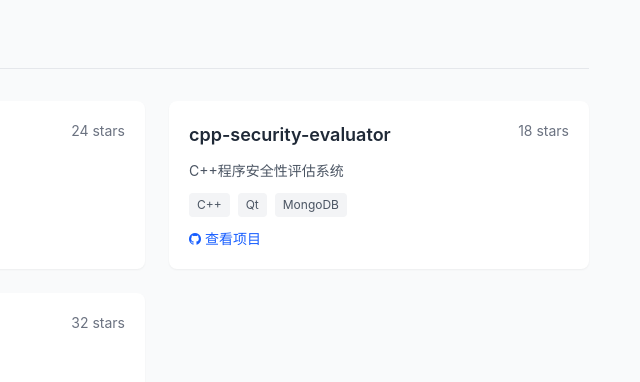
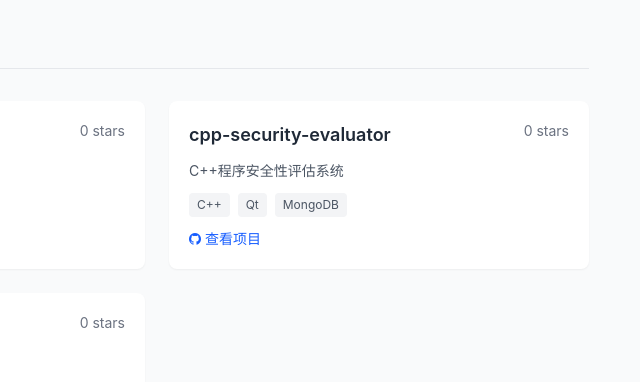
Before and after one commit to StuBoo3i/StuBoo3i.github.io, a plain HTML site: page index.html in a window 1280 px wide. Shown: the part 2920-3302 px from the top of the page, 483-1123 px from the left. Drawn offline with nearby package versions, Linux system fonts and the light colour scheme.

Commit message:
Update index.html

```diff
--- a/index.html
+++ b/index.html
@@ -244,7 +244,7 @@
                 <div class="bg-white p-5 rounded-lg shadow-sm hover:shadow-md transition-shadow">
                     <div class="flex justify-between items-start mb-3">
                         <h3 class="text-lg font-semibold">network-visualization</h3>
-                        <span class="text-gray-500 text-sm">24 stars</span>
+                        <span class="text-gray-500 text-sm">0 stars</span>
                     </div>
                     <p class="text-gray-600 text-sm mb-3">复杂网络风险传播可视化模拟系统</p>
                     <div class="flex flex-wrap gap-2 mb-3">
@@ -260,7 +260,7 @@
                 <div class="bg-white p-5 rounded-lg shadow-sm hover:shadow-md transition-shadow">
                     <div class="flex justify-between items-start mb-3">
                         <h3 class="text-lg font-semibold">cpp-security-evaluator</h3>
-                        <span class="text-gray-500 text-sm">18 stars</span>
+                        <span class="text-gray-500 text-sm">0 stars</span>
                     </div>
                     <p class="text-gray-600 text-sm mb-3">C++程序安全性评估系统</p>
                     <div class="flex flex-wrap gap-2 mb-3">
@@ -276,7 +276,7 @@
                 <div class="bg-white p-5 rounded-lg shadow-sm hover:shadow-md transition-shadow">
                     <div class="flex justify-between items-start mb-3">
                         <h3 class="text-lg font-semibold">gnn-attack-detection</h3>
-                        <span class="text-gray-500 text-sm">32 stars</span>
+                        <span class="text-gray-500 text-sm">0 stars</span>
                     </div>
                     <p class="text-gray-600 text-sm mb-3">基于图神经网络的网络攻击检测模型</p>
                     <div class="flex flex-wrap gap-2 mb-3">
```
